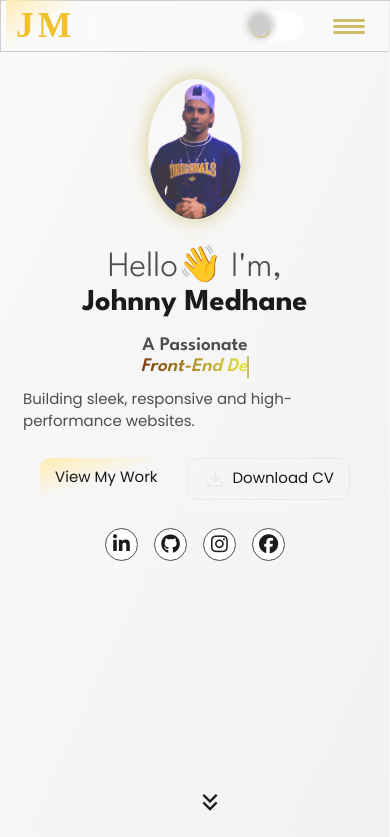
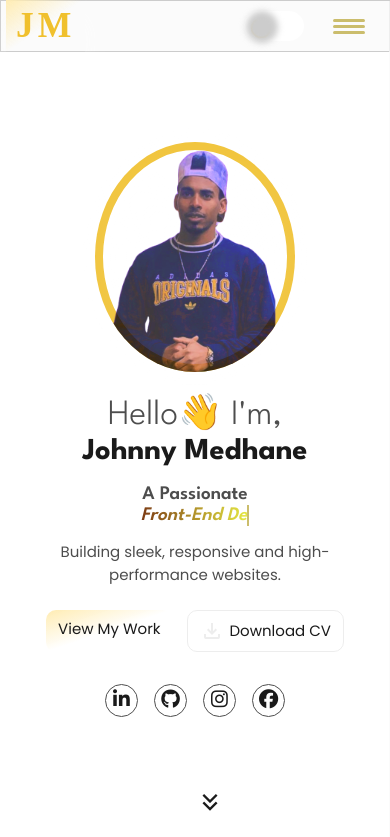
Before and after one commit to Johnnymedhane/my-portfolio, a React (Create React App) app: page /allPages in a window 390 px wide. Shown: the top 837 px of the page. Built offline with nearby package versions, Linux system fonts and the light colour scheme; a web font is replaced by a local one.

Commit message:
changed hero section style

```diff
--- a/src/index.css
+++ b/src/index.css
@@ -1,4 +1,4 @@
-@import url('https://fonts.googleapis.com/css2?family=BBH+Bartle&display=swap');
+@import url("https://fonts.googleapis.com/css2?family=BBH+Bartle&display=swap");
 @import url("https://fonts.googleapis.com/css2?family=League+Spartan:wght@100..900&family=Poppins:ital,wght@0,100;0,200;0,300;0,400;0,500;0,600;0,700;0,800;0,900&family=Roboto:ital,wght@0,100;0,300;0,400;0,500;0,700;0,900&family=Saira:ital,wght@0,100..900;1,100..900&display=swap");
 
 *,
@@ -216,8 +216,8 @@ img {
 }
 
 section {
-  padding: 1.5rem 1rem;
-  transition: var(--transition-2);
+  padding: 1.5rem 0;
+  /* transition: var(--transition-2); */
 }
 
 .section-title {
@@ -307,6 +307,7 @@ body {
   flex-direction: column;
   justify-content: space-between;
   height: 100vh;
+  /* background: var(--bg-gradient-onyx); */
 }
 
 .main-container {
@@ -347,7 +348,6 @@ body {
   animation: logoFadeIn 1s linear;
   /* transform-style: preserve-3d;
   backface-visibility: hidden; */
-
 }
 @keyframes logoFadeIn {
   0% {
@@ -359,8 +359,6 @@ body {
     transform: translateY(0);
   }
 }
-
-
 
 .logo span {
   display: inline-block;
@@ -529,11 +527,11 @@ body {
 .slider:before {
   position: absolute;
   content: "";
-  height: 28px;
-  width: 28px;
+  height: 32px;
+  width: 32px;
   border-radius: 20px;
   left: 2px;
-  bottom: 2px;
+  /* bottom: 2px; */
   z-index: 2;
   background-color: var(--jet);
   filter: blur(3px);
@@ -614,10 +612,9 @@ body {
 
 /* home */
 .hero {
-  background: var(--bg-gradient-jet);
+  /* background: var(--bg-gradient-jet); */
   min-height: calc(100vh - 5px);
   display: flex;
-  flex-direction: column;
   justify-content: center;
   align-items: center;
   position: relative;
@@ -723,21 +720,30 @@ body {
   margin-right: 5px;
 }
 .hero-image {
-  height: 450px;
+  max-width: 400px;
+  max-height: 450px;
+  width: 100%;
   aspect-ratio: 2/3;
+  border-radius: 50%;
+
   position: relative;
   animation: image 1s linear;
+  display: flex;
+  justify-content: center;
+  align-items: center;
+  box-shadow: inset 0 0 10px var(--lightGold), inset 0 0 20px var(--lightGold);
 }
 .hero-image img {
   display: block;
   width: 100%;
   height: 100%;
-  object-fit: cover;
-  box-shadow: var(--shadow-4);
+  object-fit: contain;
+  object-position: center;
+  aspect-ratio: 1;
   border-radius: 50%;
-  z-index: 2;
-  transition: var(--transition-2);
-  box-shadow: 0 0 20px var(--lightGold);
+  z-index: 10;
+  transition: var(--transition-4);
+
   animation: blink 2s linear infinite;
 }
 @keyframes blink {
@@ -769,7 +775,8 @@ body {
   display: block;
   content: "";
   position: absolute;
-  inset: 0;
+  inset: -5px;
+
   background: radial-gradient(
     circle,
     rgba(255, 255, 255, 0.8),
@@ -1894,12 +1901,29 @@ textarea.form-input::-webkit-resizer {
 }
 
 /* Responsive Design */
+@media screen and (max-width: 1024px) {
+  section {
+    padding: 1.5rem 1rem;
+    /* transition: var(--transition-2); */
+  }
+  .hero-container {
+    flex-direction: column;
+    gap: 2rem;
+  }
+  .hero-image {
+    max-width: 300px;
+    max-height: 350px;
+    margin: 1rem;
+    /* box-shadow: inset 0 0  12px  var(--orange-1); */
+  }
+  .hero h1,
+  .hero h2,
+  .hero {
+    text-align: center;
+  }
+}
 
 @media screen and (max-width: 768px) {
-  section {
-    padding: 1rem 0.5rem 0;
-  }
-
   /* .head{
     padding: 12px 5px;
 
@@ -1947,12 +1971,10 @@ textarea.form-input::-webkit-resizer {
   /* home */
 
   .hero-container {
-    gap: 1.8rem;
+    gap: 2rem;
     flex-direction: column;
   }
-  .hero-image {
-    max-height: 250px;
-  }
+
   .hero-content h1 {
     line-height: 1.1;
     margin-bottom: 10px;
@@ -1964,7 +1986,7 @@ textarea.form-input::-webkit-resizer {
 
   .btn {
     padding: 8px 15px;
-    /* font-size: var(--fs-7); */
+    font-size: var(--fs-7);
   }
 
   /* indicator */
@@ -2063,13 +2085,13 @@ textarea.form-input::-webkit-resizer {
 
   .hero-container {
     flex-direction: column;
-    gap: 1.8rem;
+    gap: 1rem;
     padding: 15px;
-    margin-bottom: auto;
-    margin-top: 3rem;
   }
   .hero-image {
-    max-height: 150px;
+    max-width: 200px;
+    max-height: 230px;
+    margin: 1.3rem;
   }
 
   .hero-content h1 {
@@ -2079,20 +2101,18 @@ textarea.form-input::-webkit-resizer {
   }
 
   .hero-content h2 {
-    margin-bottom: 10px;
     font-size: var(--fs-4);
-    text-align: center;
   }
   .hero-content h2 span {
     width: 16ch;
     margin: auto;
   }
   .hero-content p {
-    margin-bottom: 25px;
+    margin-bottom: 1.5rem;
   }
 
   .cta-buttons {
-    margin-bottom: 1.8rem;
+    margin-bottom: 2rem;
   }
 
   .media {
@@ -2109,7 +2129,7 @@ textarea.form-input::-webkit-resizer {
 
   article {
     margin-top: 0.5rem;
-    padding: 10px;
+    padding: 0.75rem;
   }
 
   /* resume */
@@ -2136,16 +2156,6 @@ textarea.form-input::-webkit-resizer {
     font-size: var(--fs-8);
   }
 
-  /* projects */
-
-  /* .filter-list{
-    display: none;
-
-  }
-  .filter-select-box {
-    display: block;
-  } */
-  /* contact */
   .address {
     flex-direction: column;
   }
@@ -2177,18 +2187,38 @@ textarea.form-input::-webkit-resizer {
   }
 }
 
-@media screen and (max-width: 390px) {
+@media screen and (max-width: 480px) {
+  .hero-content h2 {
+    font-size: var(--fs-5);
+  }
   .hero-content h1 {
     font-size: var(--fs-4);
   }
-  .hero-content h2 {
-    font-size: var(--fs-5);
-  }
+  .hero-container {
+    gap: 0.2rem;
+  }
+  .hero-image {
+    box-shadow: inset 0 0 0 8px var(--orange-1);
+  }
+
+  .hero-content p {
+    font-size: var(--fs-8);
+    text-align: center;
+  }
+
   .hero-content p {
     font-size: var(--fs-7);
   }
+  .cta-buttons a {
+    font-size: var(--fs-7);
+    padding: 8px 12px;
+  }
+}
+@media screen and (max-width: 385px) {
   .hero-image {
-    max-height: 140px;
+    max-width: 150px;
+    max-height: 180px;
+    box-shadow: inset 0 0 0 5px var(--orange-1);
   }
 }
 
@@ -2222,15 +2252,14 @@ textarea.form-input::-webkit-resizer {
   }
 
   body::-webkit-scrollbar-track {
-    background: var(--black-1);
+    background: var(--light-gray-70);
   }
 
   body::-webkit-scrollbar-thumb {
-    border: 5px solid var(--black-1);
+    border: 10px solid var(--light-gray);
     background: hsla(0, 0%, 100%, 0.1);
-    border-radius: 20px;
-    box-shadow: inset 1px 1px 0 hsla(0, 0%, 100%, 0.11),
-      inset -1px -1px 0 hsla(0, 0%, 100%, 0.11);
+    border-radius: 5px;
+
   }
 
   body::-webkit-scrollbar-thumb:hover {
@@ -2245,7 +2274,7 @@ textarea.form-input::-webkit-resizer {
    * REUSED STYLE
    */
   article {
-    width: 950px;
+
     box-shadow: var(--shadow-5);
   }
 
```
